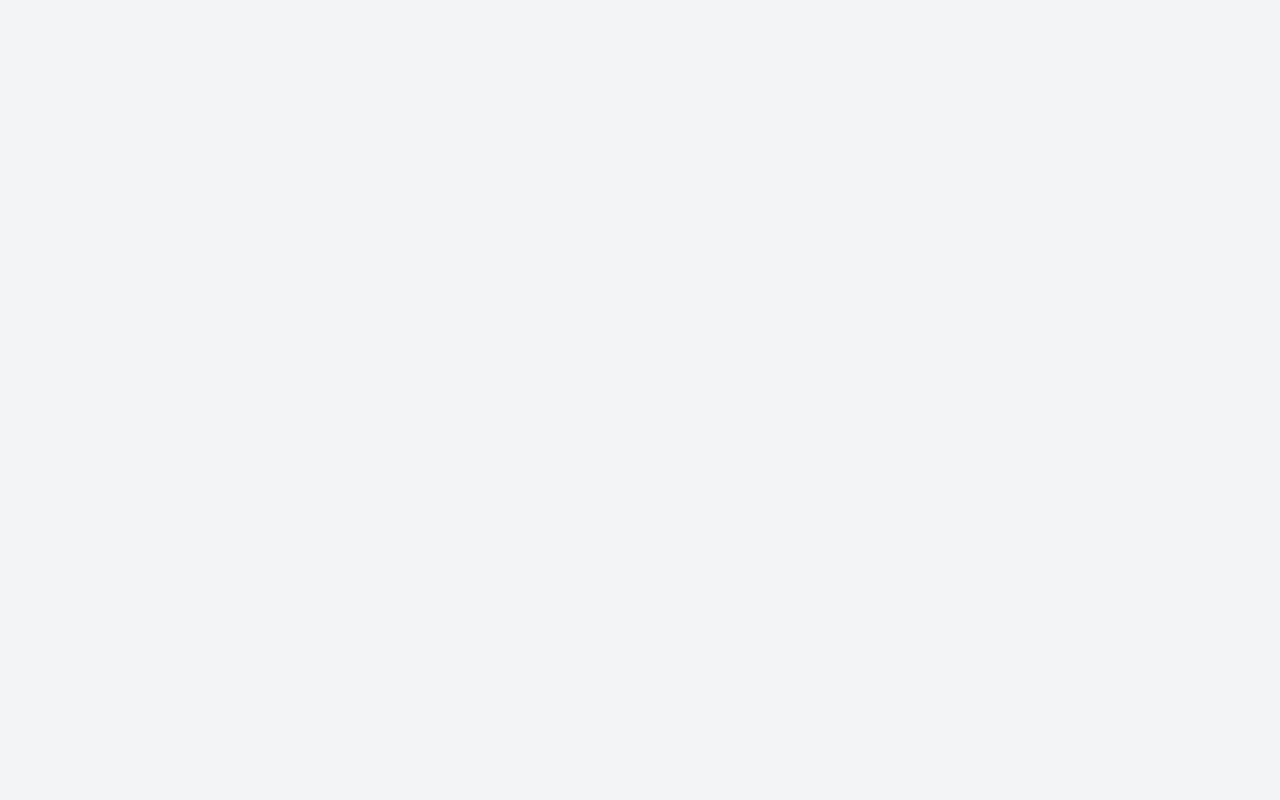
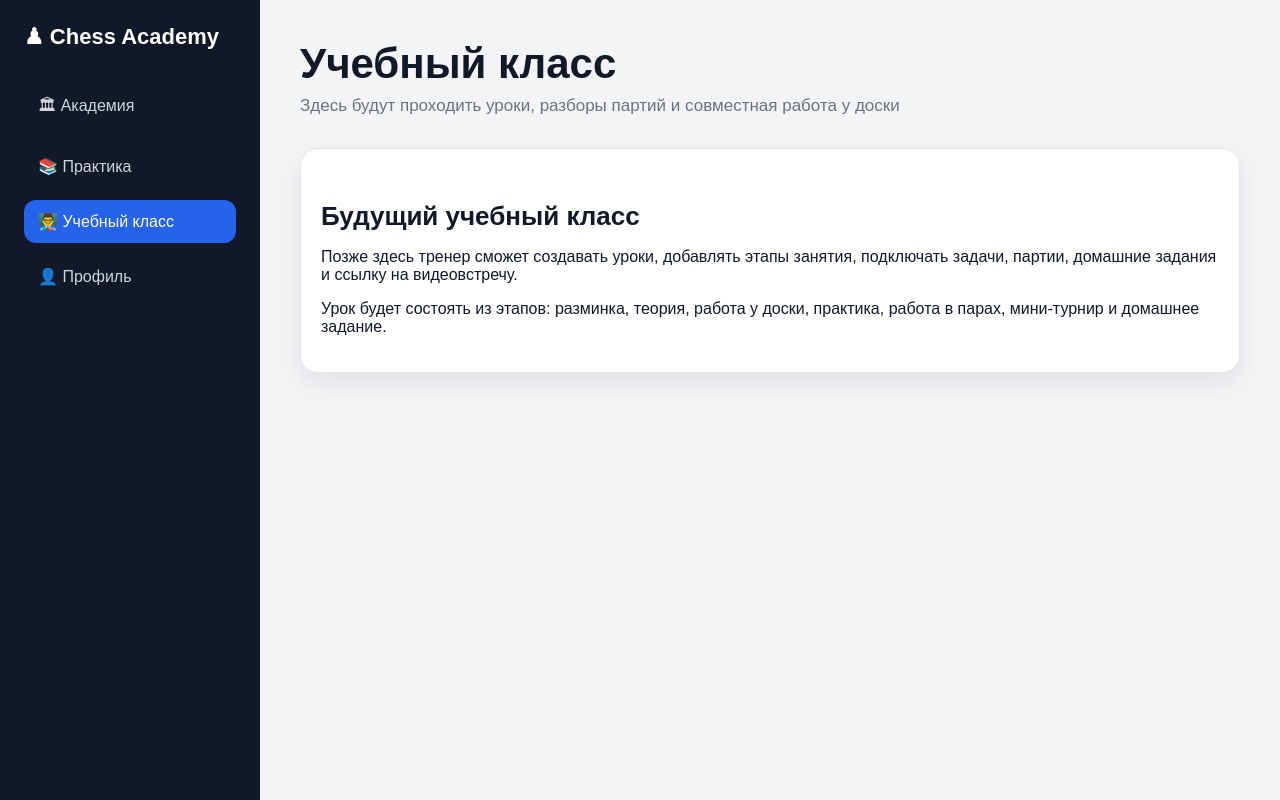
Before and after one commit to leo123messi123123-cmyk/chess-academy, a React (Vite) app in the folder client/: page /classroom in a window 1280 px wide. Before the commit this address had no page. Built offline with nearby package versions, Linux system fonts and the light colour scheme.

Commit message:
Добавлены страницы и навигация платформы

```diff
--- a/client/src/App.tsx
+++ b/client/src/App.tsx
@@ -3,6 +3,7 @@ import AppLayout from "./layouts/AppLayout";
 import DashboardPage from "./pages/DashboardPage";
 import PracticePage from "./pages/PracticePage";
 import ProfilePage from "./pages/ProfilePage";
+import ClassroomPage from "./pages/ClassroomPage";
 
 function App() {
   return (
@@ -11,6 +12,7 @@ function App() {
         <Route element={<AppLayout />}>
           <Route path="/" element={<DashboardPage />} />
           <Route path="/practice" element={<PracticePage />} />
+          <Route path="/classroom" element={<ClassroomPage />} />
           <Route path="/profile" element={<ProfilePage />} />
         </Route>
       </Routes>
--- a/client/src/layouts/AppLayout.tsx
+++ b/client/src/layouts/AppLayout.tsx
@@ -10,6 +10,7 @@ function AppLayout() {
         <nav className="sidebar__nav">
           <NavLink to="/">🏛 Академия</NavLink>
           <NavLink to="/practice">📚 Практика</NavLink>
+          <NavLink to="/classroom">👨‍🏫 Учебный класс</NavLink>
           <NavLink to="/profile">👤 Профиль</NavLink>
         </nav>
       </aside>
--- /dev/null
+++ b/client/src/pages/ClassroomPage.tsx
@@ -0,0 +1,31 @@
+import Card from "../components/common/Card/Card";
+import PageTitle from "../components/common/PageTitle/PageTitle";
+import Section from "../components/common/Section/Section";
+
+function ClassroomPage() {
+  return (
+    <div>
+      <PageTitle
+        title="Учебный класс"
+        subtitle="Здесь будут проходить уроки, разборы партий и совместная работа у доски"
+      />
+
+      <Card>
+        <Section title="Будущий учебный класс">
+          <p>
+            Позже здесь тренер сможет создавать уроки, добавлять этапы занятия,
+            подключать задачи, партии, домашние задания и ссылку на
+            видеовстречу.
+          </p>
+
+          <p>
+            Урок будет состоять из этапов: разминка, теория, работа у доски,
+            практика, работа в парах, мини-турнир и домашнее задание.
+          </p>
+        </Section>
+      </Card>
+    </div>
+  );
+}
+
+export default ClassroomPage;
--- a/client/src/pages/DashboardPage.tsx
+++ b/client/src/pages/DashboardPage.tsx
@@ -3,8 +3,10 @@ import Card from "../components/common/Card/Card";
 import PageTitle from "../components/common/PageTitle/PageTitle";
 import Section from "../components/common/Section/Section";
 import "./DashboardPage.css";
+import { useNavigate } from "react-router-dom";
 
 function DashboardPage() {
+  const navigate = useNavigate();
   return (
     <div className="dashboard">
       <PageTitle
@@ -43,7 +45,7 @@ function DashboardPage() {
             <div className="dashboard__action">
               <h3>Практика</h3>
               <p>Перейти к шахматным задачам.</p>
-              <Button>Начать</Button>
+              <Button onClick={() => navigate("/practice")}>Начать</Button>
             </div>
           </Card>
 
@@ -51,7 +53,7 @@ function DashboardPage() {
             <div className="dashboard__action">
               <h3>Учебный класс</h3>
               <p>Позже здесь будут уроки и материалы тренера.</p>
-              <Button>Открыть</Button>
+              <Button onClick={() => navigate("/classroom")}>Открыть</Button>
             </div>
           </Card>
 
@@ -59,7 +61,7 @@ function DashboardPage() {
             <div className="dashboard__action">
               <h3>Профиль</h3>
               <p>Посмотреть шахматный путь и достижения.</p>
-              <Button>Перейти</Button>
+              <Button onClick={() => navigate("/profile")}>Перейти</Button>
             </div>
           </Card>
         </div>
```
